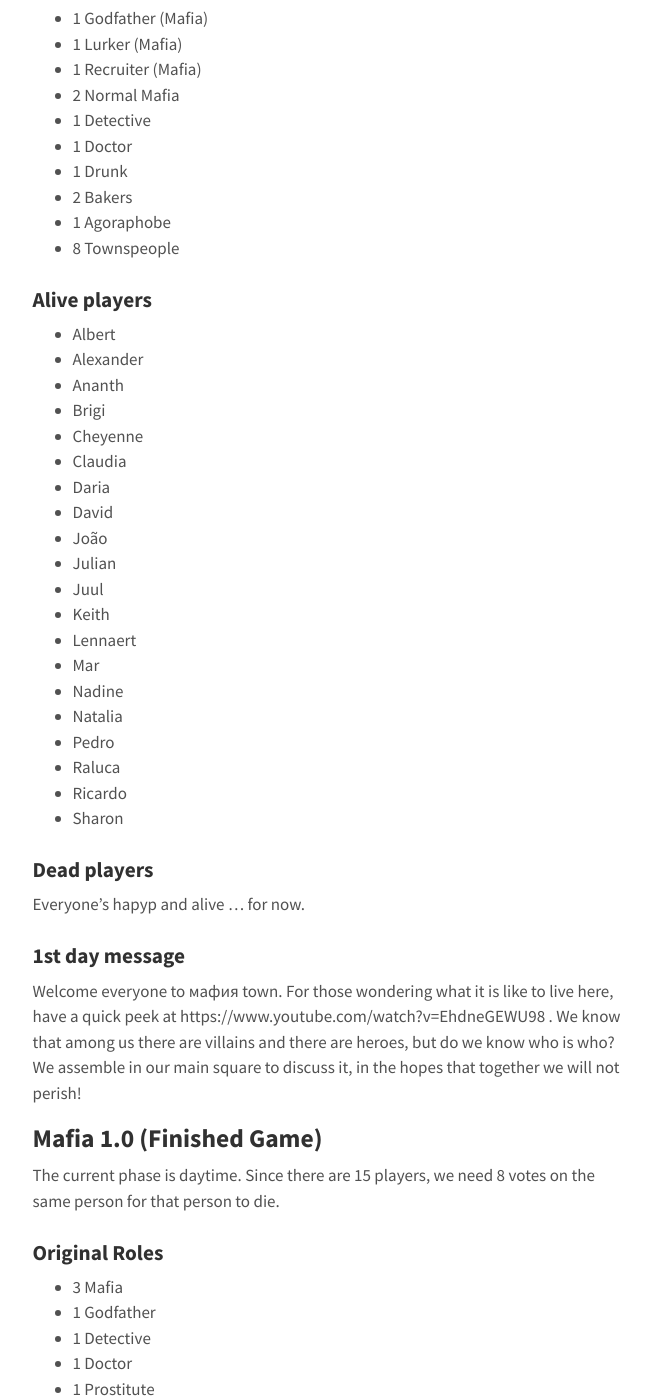
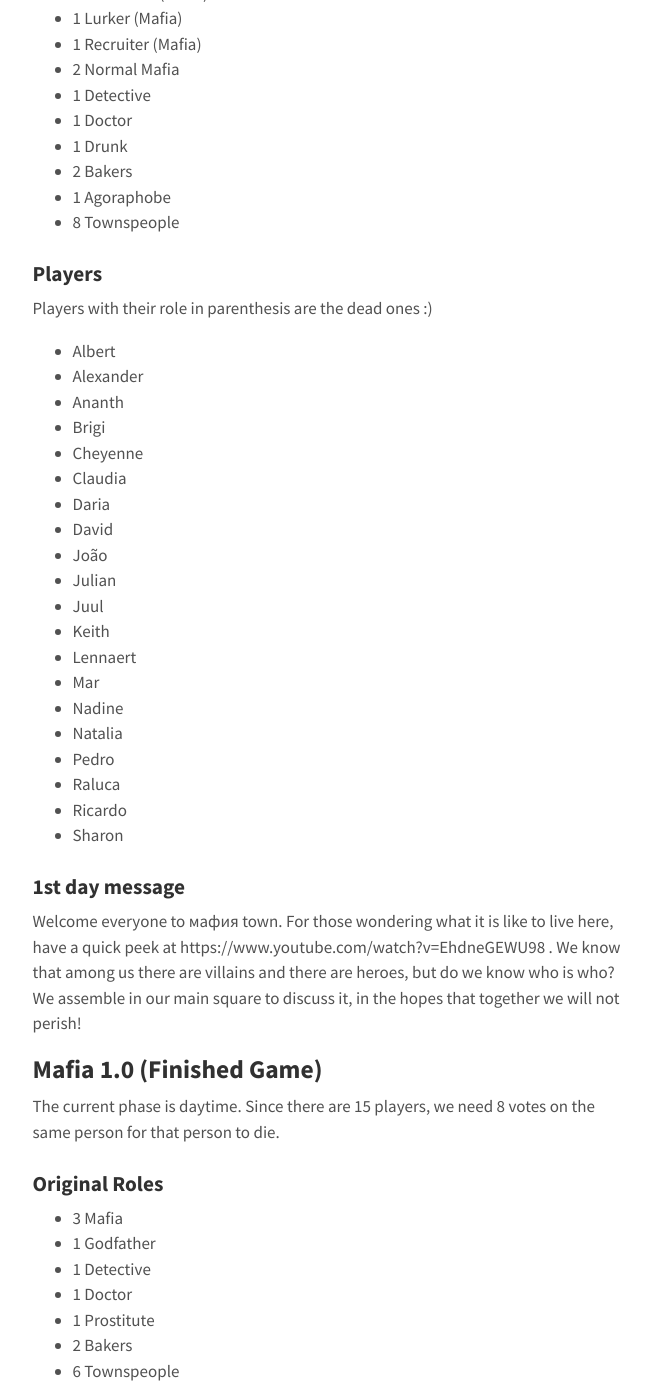
Before and after one commit to migueltorrescosta/migueltorrescosta.github.io, a Jekyll site: the page built from _posts/2020-04-02-Online-Mafia-Rulebook.md, in a window 1280 px wide and 1400 px high, scrolled down 3654 px. Shown: the whole window, without its empty margins (310-961 px from the left). Built offline with Jekyll 4.4.1, drawn with Linux system fonts in a browser that asks for light colours; a script that is not in the unit is left out; some of the changed text lies outside the part shown.

Commit message:
Merge Alive/Dead Players to single players list

```diff
--- a/_posts/2020-04-02-Online-Mafia-Rulebook.md
+++ b/_posts/2020-04-02-Online-Mafia-Rulebook.md
@@ -66,7 +66,9 @@ We are currently in the day phase. Since there are 19 players, we need 10 votes
 - 1 Agoraphobe
 - 8 Townspeople
 
-### Alive players
+### Players
+
+Players with their role in parenthesis are the dead ones :)
 
 - Albert
 - Alexander
@@ -89,9 +91,6 @@ We are currently in the day phase. Since there are 19 players, we need 10 votes
 - Ricardo
 - Sharon
 
-### Dead players
-
-Everyone's hapyp and alive ... for now.
 ### 1st day message
 
 Welcome everyone to мафия town. For those wondering what it is like to live here, have a quick peek at https://www.youtube.com/watch?v=EhdneGEWU98 . We know that among us there are villains and there are heroes, but do we know who is who? We assemble in our main square to discuss it, in the hopes that together we will not perish!
```
